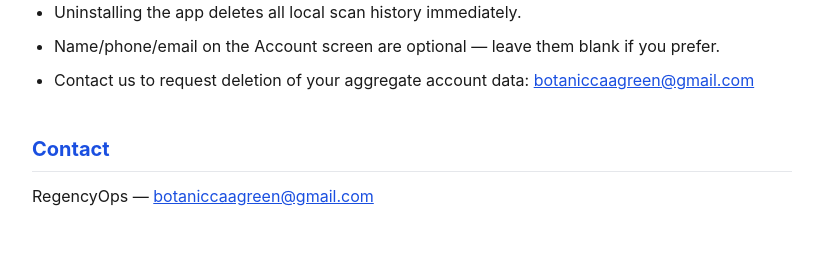
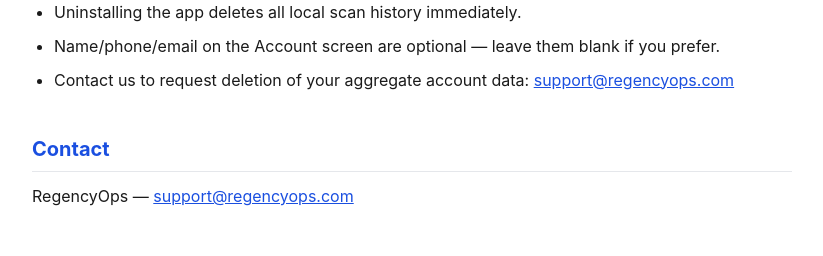
Before and after one commit to vijayanandvincent/scamsavior-privacy, a plain HTML site: page index.html in a window 1280 px wide. Shown: the part 1699-1955 px from the top of the page, without its empty margins (228-1051 px from the left). Drawn offline with Linux system fonts and the light colour scheme.

Commit message:
Add files via upload
replace index.html

```diff
--- a/index.html
+++ b/index.html
@@ -145,11 +145,11 @@
 <ul>
   <li>Uninstalling the app deletes all local scan history immediately.</li>
   <li>Name/phone/email on the Account screen are optional — leave them blank if you prefer.</li>
-  <li>Contact us to request deletion of your aggregate account data: <a href="mailto:botaniccaagreen@gmail.com">botaniccaagreen@gmail.com</a></li>
+  <li>Contact us to request deletion of your aggregate account data: <a href="mailto:support@regencyops.com">support@regencyops.com</a></li>
 </ul>
 
 <h2>Contact</h2>
-<p>RegencyOps — <a href="mailto:botaniccaagreen@gmail.com">botaniccaagreen@gmail.com</a></p>
+<p>RegencyOps — <a href="mailto:support@regencyops.com">support@regencyops.com</a></p>
 
 <footer>
   &copy; 2026 RegencyOps. ScamSavior Privacy Policy.
```
